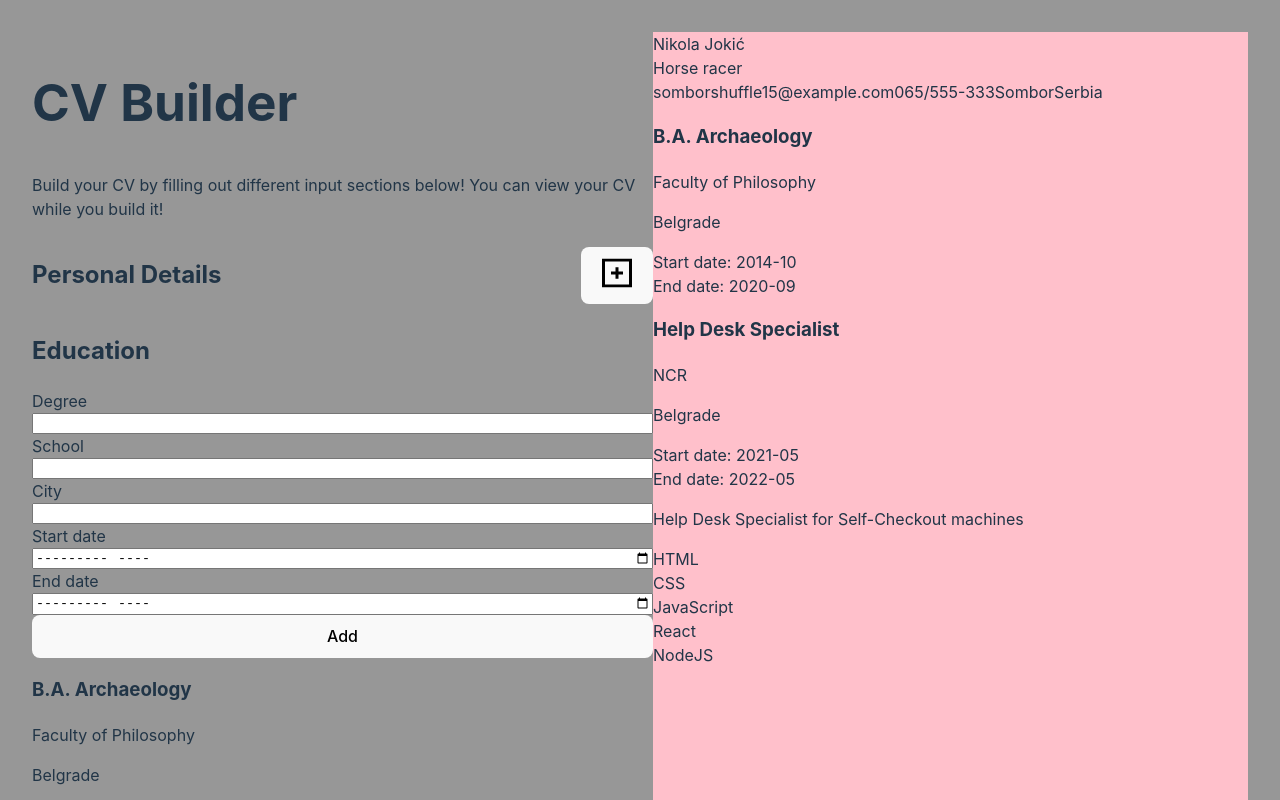
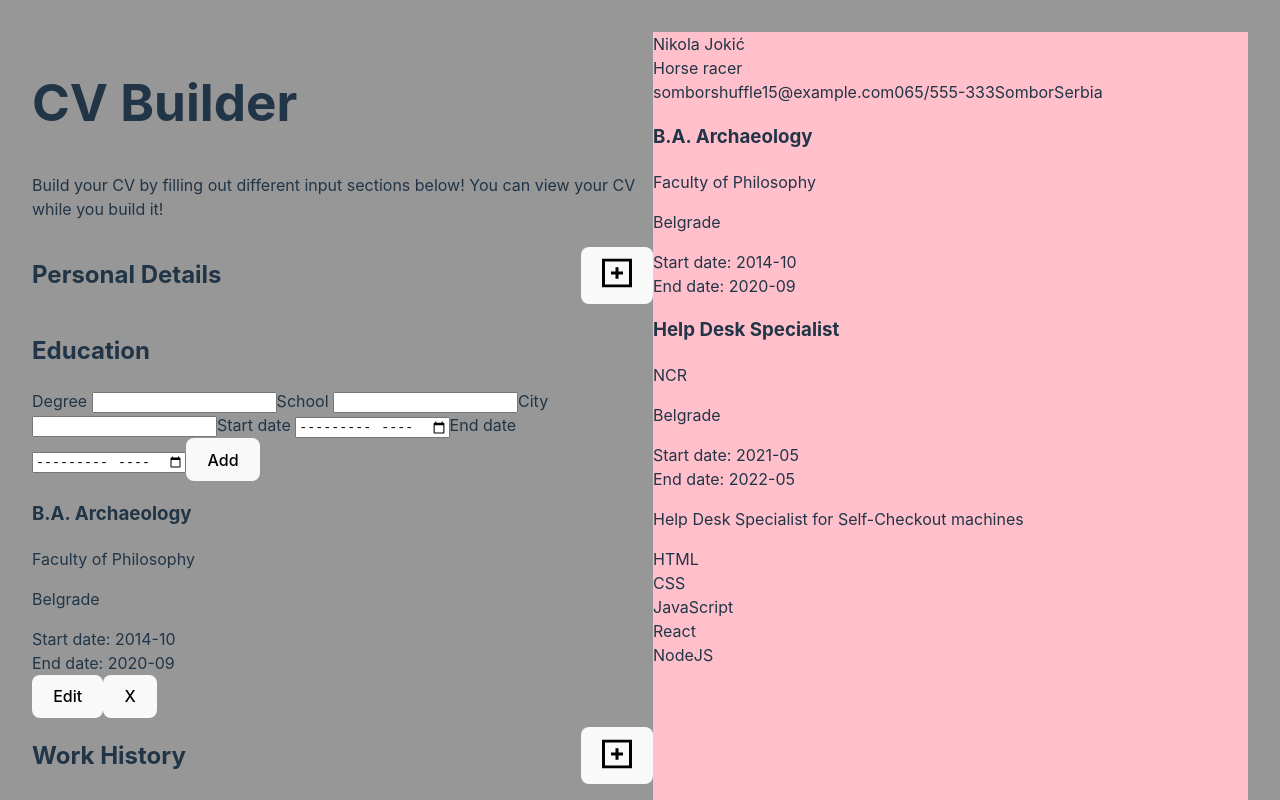
Before and after one commit to Dimitrije108/CV-Application, a React (Vite) app: page / in a window 1280 px wide. Both pictures are taken after a click on the button 616 px from the left and 666 px from the top of the page. Shown: the top 800 px of the page. Built offline with nearby package versions, Linux system fonts and the light colour scheme.

Commit message:
feat: add input required fields and validation check before submission

```diff
--- a/src/App.jsx
+++ b/src/App.jsx
@@ -18,7 +18,7 @@ import {
 
 export default function App() {
   const [activeInputSection, setActiveInputSection] = useState(0);
-  // all input section's states
+  // all input section states
   const [personalDetails, setPersonalDetails] = useState(initPersonalDetails);
   const [education, setEducation] = useState(initEducation);
   const [educationList, setEducationList] = useState(initEducationList);
--- a/src/components/Education.jsx
+++ b/src/components/Education.jsx
@@ -1,7 +1,10 @@
+import { useRef } from 'react';
 import { Input } from './utils'
 import { initEducation } from './initData'
 
 export default function Education({ data, setData, list, setList }) {
+	const formRef = useRef(null);
+
 	function handleChange(e, name) {
     setData({
       ...data,
@@ -11,12 +14,17 @@ export default function Education({ data, setData, list, setList }) {
 
   function handleList(e) {
 		e.preventDefault();
+		 // Check if the form is valid
+		 if (formRef.current.checkValidity()) {
       const newEntry = { ...data, id: crypto.randomUUID() }
 			setList([
 				...list,
 				newEntry,
 			])
 			setData(initEducation)
+    } else {
+      formRef.current.reportValidity();
+    }
   }
 
   function handleDel(itemId) {
@@ -32,6 +40,7 @@ export default function Education({ data, setData, list, setList }) {
 
 	return (
 		<div className="input-cont">
+			<form action="" ref={formRef} onSubmit={handleList}>
 				<Input
 					label={"Degree"}
 					name={"degree"}
@@ -67,10 +76,10 @@ export default function Education({ data, setData, list, setList }) {
 				<button
 					className="add-education-btn"
 					type="submit"
-				onClick={handleList}
 				>
 					Add
 				</button>
+			</form>
 			{list.map((item) => (
 				<div key={item.id}>
 					<h3>{item.degree}</h3>
--- a/src/components/Skills.jsx
+++ b/src/components/Skills.jsx
@@ -1,18 +1,26 @@
+import { useRef } from 'react';
 import { Input } from './utils'
 
 export default function Skills({ data, setData, list, setList }) {
+	const formRef = useRef(null);
+
 	function handleChange(e) {
     setData(e.target.value)
   }
 
   function handleList(e) {
 		e.preventDefault();
+		 // Check if the form is valid
+		if (formRef.current.checkValidity()) {
       const newEntry = { skill: data, id: crypto.randomUUID() }
 			setList([
 				...list,
 				newEntry,
 			])
 			setData("")
+    } else {
+      formRef.current.reportValidity();
+    }
   }
 
   function handleDel(itemId) {
@@ -23,6 +31,7 @@ export default function Skills({ data, setData, list, setList }) {
 
 	return (
 		<div  className="input-cont">
+			<form action="" ref={formRef} onSubmit={handleList}>
 				<Input
 					data={data}
 					handleChange={handleChange}
@@ -30,10 +39,10 @@ export default function Skills({ data, setData, list, setList }) {
 				<button
 					className="add-skill-btn"
 					type="submit"
-				onClick={handleList}
 				>
 					Add
 				</button>
+			</form>
 			{list.map((item) => (
 				<div key={item.id}>
 					<div>{item.skill}</div>
--- a/src/components/WorkHistory.jsx
+++ b/src/components/WorkHistory.jsx
@@ -1,7 +1,10 @@
+import { useRef } from 'react';
 import { Input } from './utils'
 import { initWorkHistory } from './initData'
 
 export default function WorkHistory({ data, setData, list, setList }) {
+	const formRef = useRef(null);
+
 	function handleChange(e, name) {
     setData({
       ...data,
@@ -11,12 +14,17 @@ export default function WorkHistory({ data, setData, list, setList }) {
 
   function handleList(e) {
     e.preventDefault();
+		 // Check if the form is valid
+		if (formRef.current.checkValidity()) {
       const newEntry = { ...data, id: crypto.randomUUID() }
 			setList([
 				...list,
 				newEntry,
 			])
 			setData(initWorkHistory)
+    } else {
+      formRef.current.reportValidity();
+    }
   }
 
   function handleDel(itemId) {
@@ -32,6 +40,7 @@ export default function WorkHistory({ data, setData, list, setList }) {
 
 	return (
 		<div className="input-cont">
+			<form action="" ref={formRef} onSubmit={handleList}>
 				<Input
 					label={"Job title"}
 					name={"jobTitle"}
@@ -75,10 +84,10 @@ export default function WorkHistory({ data, setData, list, setList }) {
 				<button
 					className="add-work-btn"
 					type="submit"
-				onClick={handleList}
 				>
 					Add
 				</button>
+			</form>
 			{list.map((item) => (
 				<div key={item.id}>
 					<h3>{item.jobTitle}</h3>
--- a/src/components/utils.jsx
+++ b/src/components/utils.jsx
@@ -4,7 +4,9 @@ export function Input({
   name,
   data,
   handleChange,
-  placeholder
+  placeholder,
+  minlength = '2',
+  maxlength = '20',
 }) {
 	return (
     <>
@@ -18,6 +20,9 @@ export function Input({
         value={data}
         onChange={(e) => handleChange(e, name)}
         placeholder={placeholder}
+        minLength={minlength}
+        maxLength={maxlength}
+        required
       />
     </>
 	)
```
Lines whose indentation alone changed are shown as unchanged.
